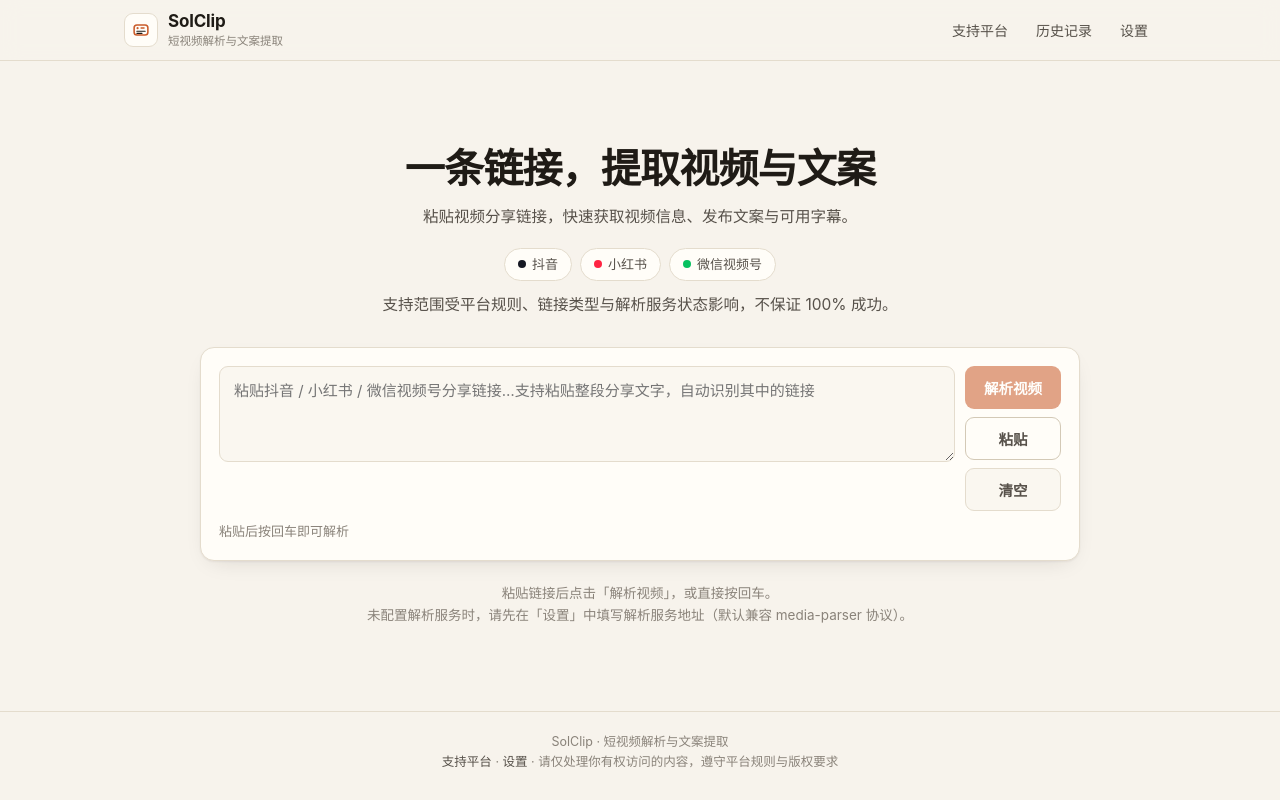
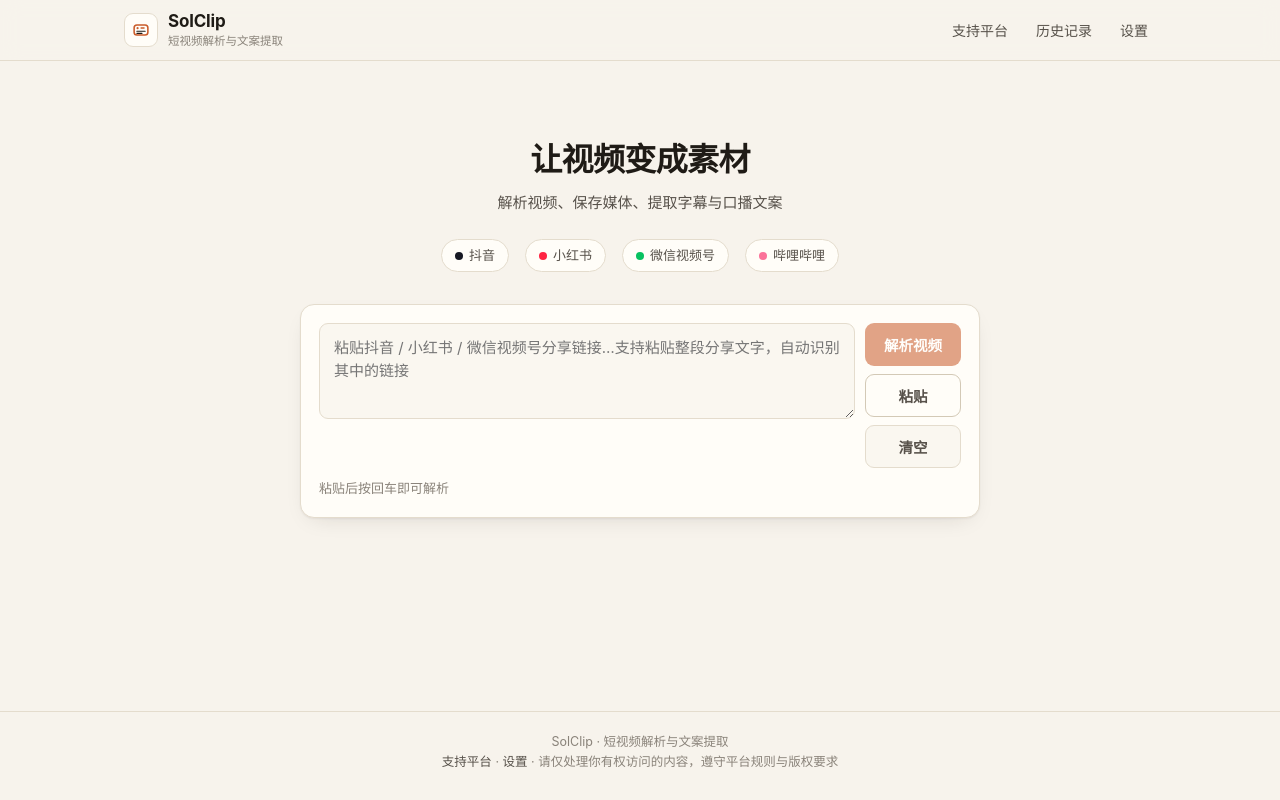
Before and after one commit to SolYoung-Ai/ClipText, a React (Vite) app: page / in a window 1280 px wide. Built offline with nearby package versions, Linux system fonts and the light colour scheme.

Commit message:
refactor: 优化首页布局，居中、简洁、加入 B 站标签

```diff
--- a/src/pages/HomePage.tsx
+++ b/src/pages/HomePage.tsx
@@ -11,6 +11,13 @@ import { detectPlatform } from '../core/platformDetector';
 import { loadAsrSettings, loadParserSettings } from '../core/settingsService';
 import { extractUrlFromText } from '../core/urlNormalizer';
 import type { ParseResult } from '../core/types';
+
+const PLATFORM_LABELS: Record<string, string> = {
+  douyin: '抖音',
+  xiaohongshu: '小红书',
+  wechat: '视频号',
+  bilibili: 'B站',
+};
 
 export function HomePage({ initialLink = '' }: { initialLink?: string }) {
   const [input, setInput] = useState(initialLink);
@@ -40,14 +47,13 @@ export function HomePage({ initialLink = '' }: { initialLink?: string }) {
       const e = err as AppError;
       const message = toUserMessage(e.code ?? 'UNKNOWN', e.message);
       setError(message);
-      // 记录失败历史（带平台信息）
       try {
         const ex = extractUrlFromText(text);
         if (ex.ok) {
           addFailedHistory(detectPlatform(ex.url), ex.url, e.message ?? '');
         }
       } catch {
-        /* history 记录失败不影响主流程 */
+        /* ignore */
       }
     } finally {
       setLoading(false);
@@ -69,21 +75,22 @@ export function HomePage({ initialLink = '' }: { initialLink?: string }) {
 
   return (
     <main className="page">
-      <div className="container">
-        <section className="hero">
-          <h1>一条链接，提取视频与文案</h1>
-          <p>粘贴视频分享链接，快速获取视频信息、发布文案与可用字幕。</p>
-          <div className="platform-tags">
-            {PLATFORMS.filter((p) => p.id !== 'bilibili').map((p) => (
-              <span className="platform-tag" key={p.id}>
+      <div className="container" style={{ maxWidth: 720 }}>
+        <section className="hero" style={{ textAlign: 'center', padding: '48px 0 32px' }}>
+          <h1 style={{ fontSize: 32, fontWeight: 700, letterSpacing: '-0.02em', marginBottom: 12 }}>
+            让视频变成素材
+          </h1>
+          <p style={{ fontSize: 15, color: 'var(--ink-2)', marginBottom: 24 }}>
+            解析视频、保存媒体、提取字幕与口播文案
+          </p>
+          <div className="platform-tags" style={{ justifyContent: 'center' }}>
+            {PLATFORMS.map((p) => (
+              <span className="platform-tag" key={p.id} style={{ margin: '0 4px' }}>
                 <span className="platform-dot" style={{ background: p.color }} />
                 {p.name}
               </span>
             ))}
           </div>
-          <p className="hero-note">
-            支持范围受平台规则、链接类型与解析服务状态影响，不保证 100% 成功。
-          </p>
         </section>
 
         <LinkInput
@@ -95,24 +102,21 @@ export function HomePage({ initialLink = '' }: { initialLink?: string }) {
         />
 
         {loading && (
-          <div className="status-bar status-loading" role="status">
+          <div className="status-bar status-loading" role="status" style={{ marginTop: 20 }}>
             <span className="spinner" />
-            正在解析链接，请稍候…
+            正在解析链接…
           </div>
         )}
 
         {error && !loading && (
-          <div className="status-bar status-error" role="alert">
-            <strong>解析未完成：</strong>
+          <div className="status-bar status-error" role="alert" style={{ marginTop: 20 }}>
             {error}
           </div>
         )}
 
         {result && !loading && (
           <>
-            <div className="status-bar status-success">
-              ✓ 解析成功（平台：{result.platform === 'douyin' ? '抖音' : result.platform === 'xiaohongshu' ? '小红书' : result.platform === 'wechat' ? '微信视频号' : result.platform === 'bilibili' ? 'B站' : '未知'}）
-            </div>
+            <div style={{ marginTop: 20 }}>
               <ResultCard result={result} onReparse={handleReparse} />
               <TextViewer result={result} asrText={asrText} />
               <AsrPanel
@@ -121,15 +125,8 @@ export function HomePage({ initialLink = '' }: { initialLink?: string }) {
                 hasSubtitle={result.subtitles.length > 0}
                 mediaUrl={result.videoUrl || result.audioUrl || ''}
               />
+            </div>
           </>
-        )}
-
-        {!result && !loading && !error && (
-          <p style={{ marginTop: 22, fontSize: 13.5, color: 'var(--ink-3)', textAlign: 'center' }}>
-            粘贴链接后点击「解析视频」，或直接按回车。
-            <br />
-            未配置解析服务时，请先在「设置」中填写解析服务地址（默认兼容 media-parser 协议）。
-          </p>
         )}
       </div>
     </main>
```
Lines whose indentation alone changed are shown as unchanged.
